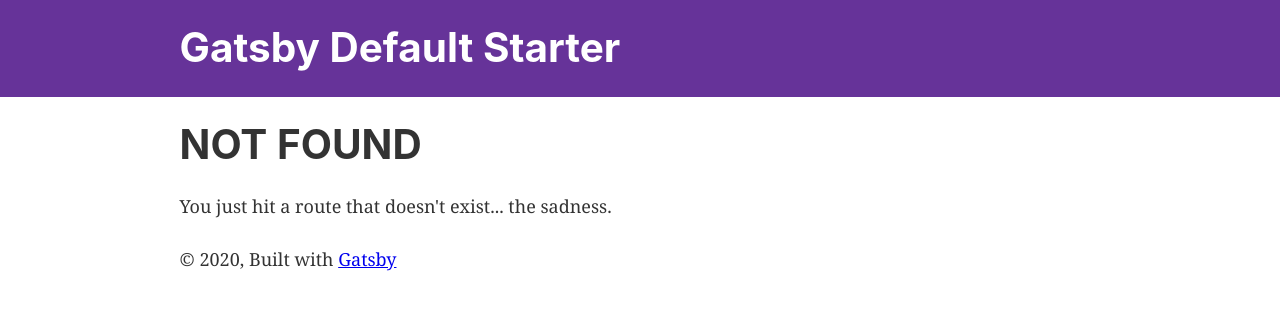
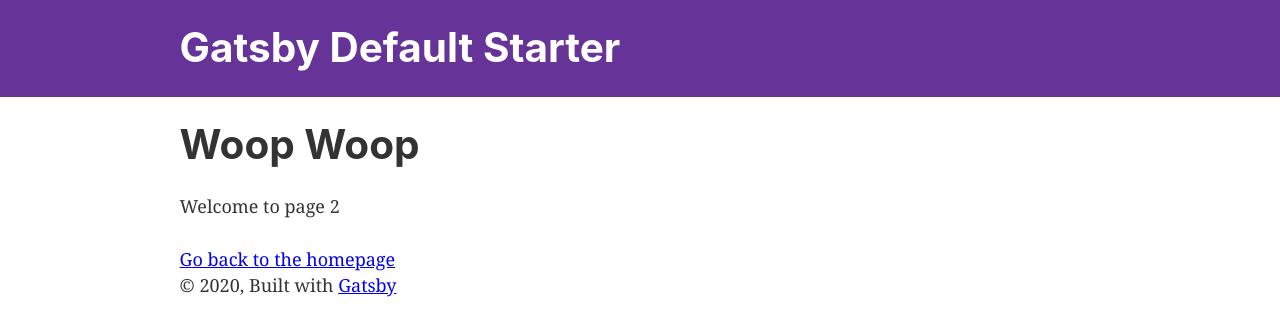
Before and after one commit to subject026/headless-wp-frontend, a Gatsby site: page /additional-page in a window 1280 px wide. Before the commit this address had no page. Built offline with nearby package versions, Linux system fonts and the light colour scheme; Gatsby itself is replaced by a stand-in of ours.

Commit message:
renamed pages

```diff
--- a/src/pages/page-2.js
+++ b/src/pages/additional-page.js
@@ -7,7 +7,7 @@ import SEO from "../components/seo"
 const SecondPage = () => (
   <Layout>
     <SEO title="Page two" />
-    <h1>Hi from the second page</h1>
+    <h1>Woop Woop</h1>
     <p>Welcome to page 2</p>
     <Link to="/">Go back to the homepage</Link>
   </Layout>
--- a/src/pages/index.js
+++ b/src/pages/index.js
@@ -14,7 +14,7 @@ const IndexPage = () => (
     <div style={{ maxWidth: `300px`, marginBottom: `1.45rem` }}>
       <Image />
     </div>
-    <Link to="/page-2/">Go to page 2</Link>
+    <Link to="/additional-page/">Go to page 2</Link>
   </Layout>
 )
 
```
